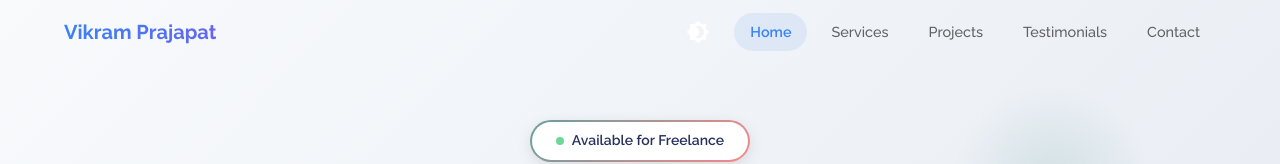
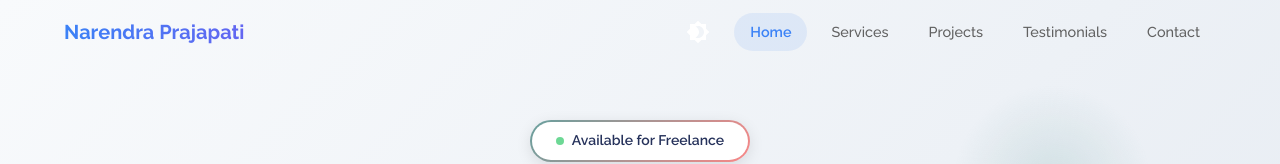
Before and after one commit to VikramPrajapath/Custom-portfolio, a React (Vite) app: page / in a window 1280 px wide. Shown: the top 164 px of the page. Built offline with nearby package versions, Linux system fonts and the light colour scheme.

Commit message:
name change

```diff
--- a/src/components/Footer.jsx
+++ b/src/components/Footer.jsx
@@ -19,7 +19,7 @@ export const Footer = ({ isDark }) => {
             color: isDark ? "grey.400" : "grey.600",
           }}
         >
-          © 2024 Vikram Prajapat. Crafted with passion & creativity.
+          © 2024 Narendra Prajapati. Crafted with passion & creativity.
         </Typography>
       </Container>
     </Box>
--- a/src/components/LoadingScreen.jsx
+++ b/src/components/LoadingScreen.jsx
@@ -35,7 +35,7 @@ export const LoadingScreen = () => {
             mb: 2,
           }}
         >
-          Vikram Prajapat
+          Narendra Prajapati
         </Typography>
         <CircularProgress
           size={40}
--- a/src/components/Navbar.jsx
+++ b/src/components/Navbar.jsx
@@ -104,7 +104,7 @@ export const Navbar = ({
           }}
           onClick={() => handleNavClick("#home")}
         >
-          Vikram Prajapat
+          Narendra Prajapati
         </Typography>
 
         <Box sx={{ display: "flex", alignItems: "center", gap: 2 }}>
--- a/src/configs.js
+++ b/src/configs.js
@@ -1,9 +1,9 @@
 // config.js - Central configuration for dynamic content
 export const SITE_CONFIG = {
-  title: "Vikram Prajapat - Creative Portfolio",
+  title: "Narendra Prajapati - Creative Portfolio",
   description:
     "Video editor & motion designer crafting impactful digital experiences",
-  author: "Vikram Prajapat",
+  author: "Narendra Prajapati",
   email: "hello@vikram.com",
   phone: "+1 (555) 123-4567",
   location: "Based in Creative City",
```
